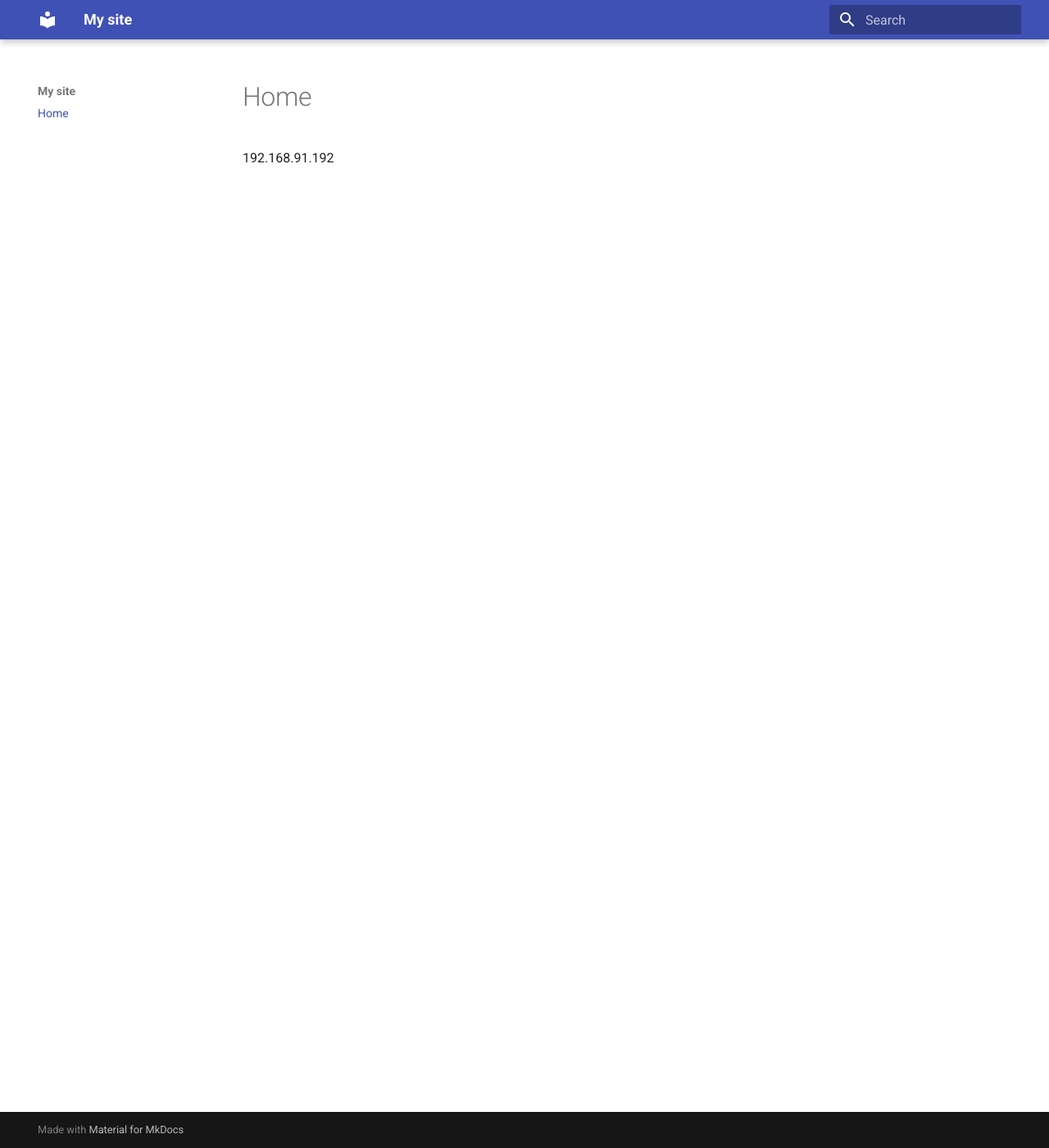
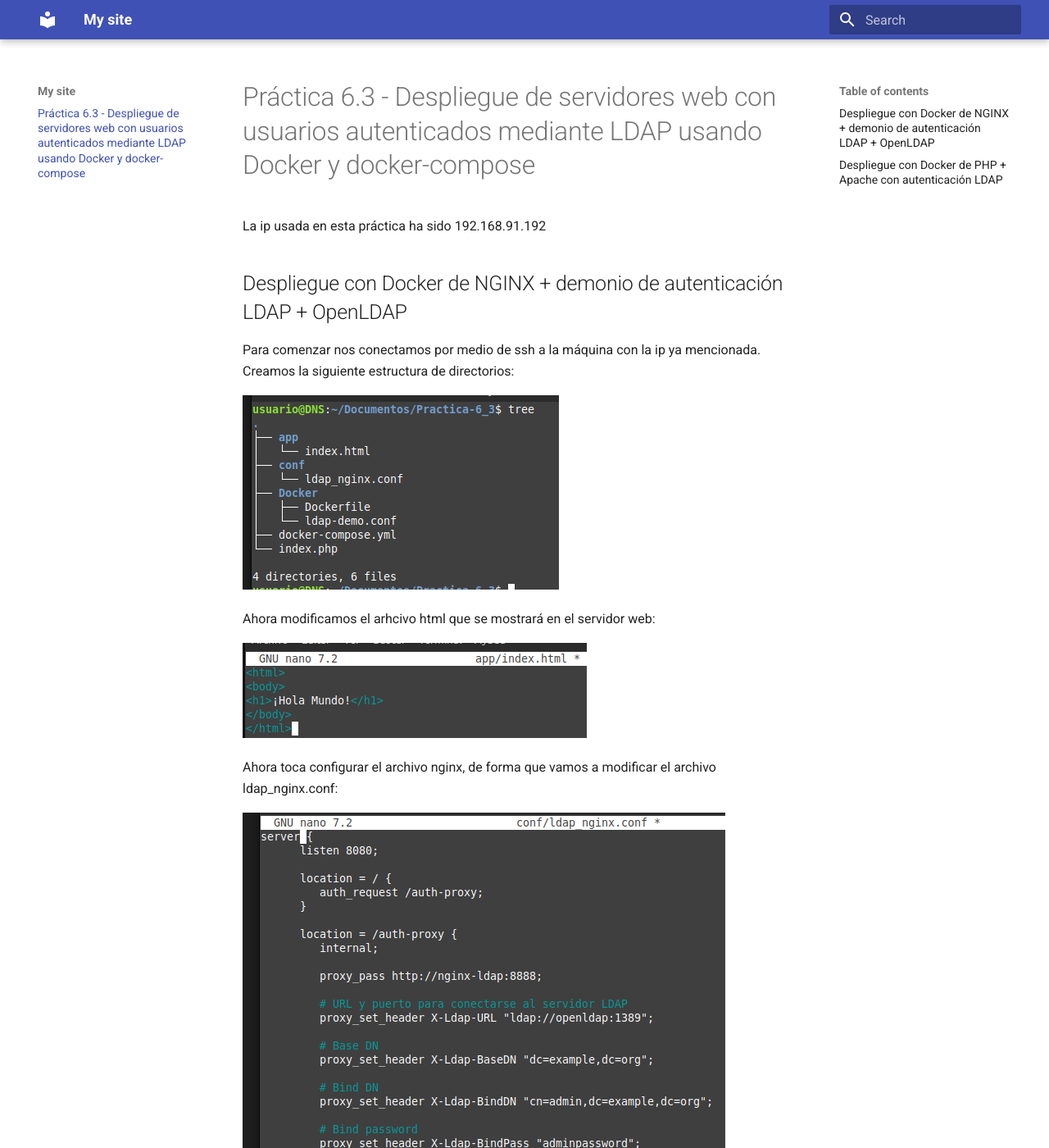
Before and after one commit to valfrio/Practica-6_3, an MkDocs documentation site: the page built from docs/index.md, in a window 1280 px wide and 1400 px high. Shown: the whole window at 82% size. Built offline with MkDocs 1.6.1 and Material for MkDocs 9.7.7, drawn with Linux system fonts in a browser that asks for light colours; some of the changed text lies outside the part shown.

Commit message:
terminada

```diff
--- a/docs/index.md
+++ b/docs/index.md
@@ -1 +1,64 @@
-192.168.91.192
+# Práctica 6.3 - Despliegue de servidores web con usuarios autenticados mediante LDAP usando Docker y docker-compose
+
+La ip usada en esta práctica ha sido 192.168.91.192
+
+## Despliegue con Docker de NGINX + demonio de autenticación LDAP + OpenLDAP
+
+Para comenzar nos conectamos por medio de ssh a la máquina con la ip ya mencionada. Creamos la siguiente estructura de directorios:
+
+![1](includes/imagenes/1.png)
+
+Ahora modificamos el arhcivo html que se mostrará en el servidor web:
+
+![2](includes/imagenes/2.png)
+
+Ahora toca configurar el archivo nginx, de forma que vamos a modificar el archivo ldap_nginx.conf:
+
+![3](includes/imagenes/3.png)
+
+Hemos configurado el puerto 8082 para que no halla conflicto con el puerto 8080 que ya está en uso. Podemos ver que se ha configurado la autenticación LDAP conectando con
+el servidor openldap.
+
+Ahora ya estamos en condiciones de crear el archivo docker-compose.yml:
+
+![4](includes/imagenes/4.png)
+
+Levantamos los contenedores con el comando `docker-compose up -d` y comprobamos que todo está correcto:
+
+![5](includes/imagenes/5.png)
+
+Y si todo esta bien haciendo una petición a la ip de la máquina con el puerto 8082:
+
+![6](includes/imagenes/6.png)
+
+Debería aparecer esta página de autenticación.
+
+## Despliegue con Docker de PHP + Apache con autenticación LDAP
+
+Ahora vamos a continuar creando el archivo index.php en la raiz de directorios mostrada anteriormente:
+
+![7](includes/imagenes/7.png)
+
+Basandonos en la plantilla proporcionada rellenamos el Dockerfile de la caperta Docker, dejandolo de la siguiente manera:
+
+![8](includes/imagenes/8.png)
+
+Creamos ahora el archivo ldap-demo.conf en el directorio Docker:
+
+![9](includes/imagenes/9.png)
+
+Por último creamos el archivo .htaccess en el directorio Docker:
+
+![10](includes/imagenes/10.png)
+
+Ya estamos en condiciones de construir la imagen:
+
+![11](includes/imagenes/11.png)
+
+Una vez comprobado que todo va adecuadamente, levantamos el contenedor:
+
+![12](includes/imagenes/12.png)
+
+Y comprobamos que todo está correcto hacinedo una petición al recurso demo de la ip de la máquina con el puerto 3000:
+
+![13](includes/imagenes/13.png)
```
